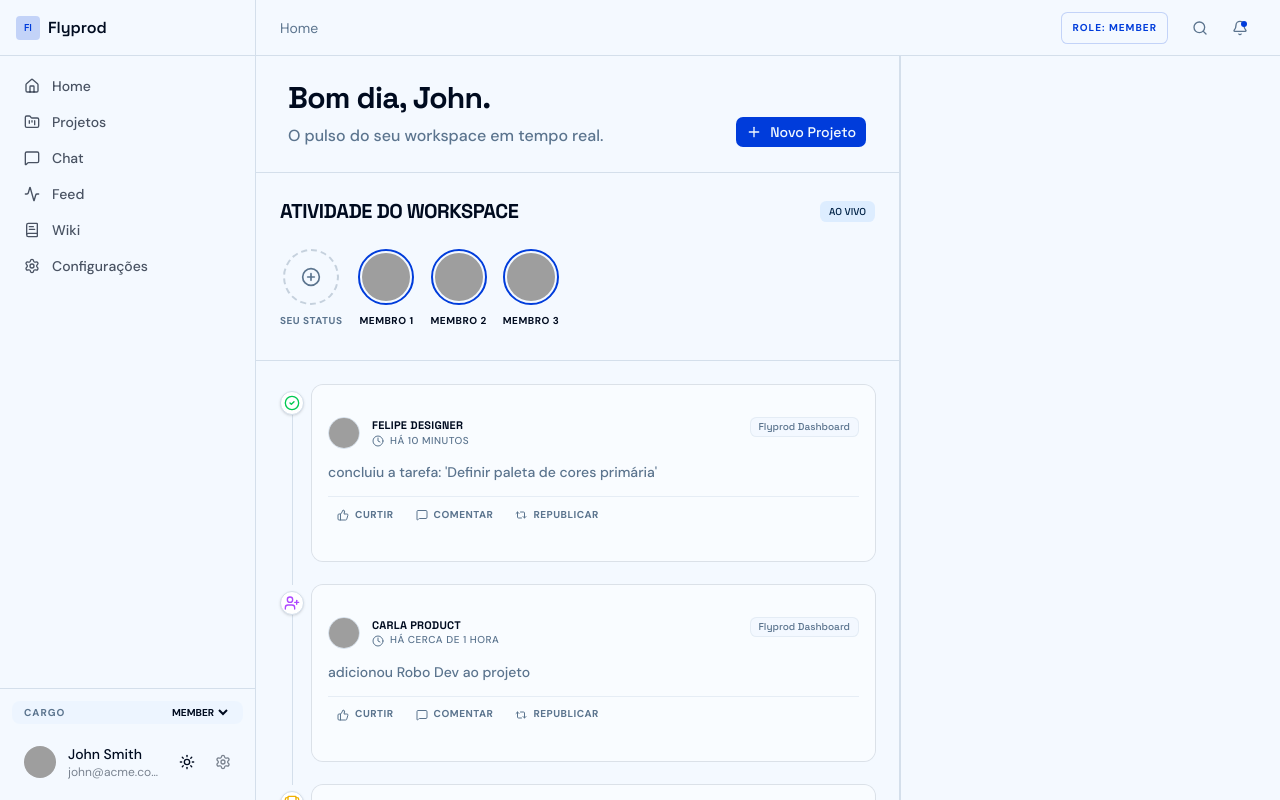
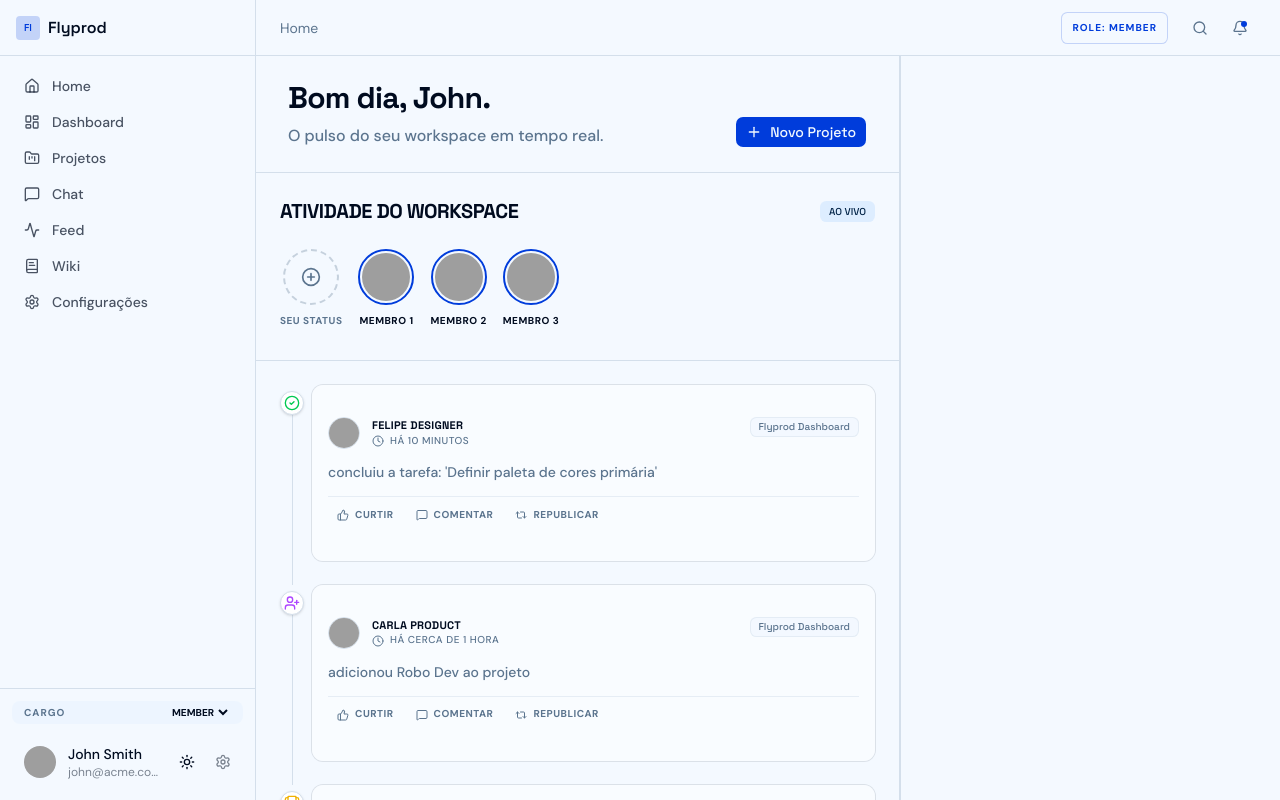
Before and after one commit to leandroota/b2b-saas-web, a Next.js app: page / in a window 1280 px wide. Built offline with nearby package versions, Linux system fonts and the light colour scheme; grey boxes are pictures that could not be loaded.

Commit message:
fix: sidebar types and enabled dashboard for all roles

```diff
--- a/src/components/layout/sidebar.tsx
+++ b/src/components/layout/sidebar.tsx
@@ -21,7 +21,7 @@ import { PermissionGuard } from "@/components/auth/permission-guard";
 
 const navItems = [
     { icon: Home, label: "Home", href: "/" },
-    { icon: LayoutDashboard, label: "Dashboard", href: "/dashboard", role: 'ADMIN' },
+    { icon: LayoutDashboard, label: "Dashboard", href: "/dashboard" },
     { icon: FolderKanban, label: "Projetos", href: "/projects" },
     { icon: MessageSquare, label: "Chat", href: "/chat" },
     { icon: Activity, label: "Feed", href: "/feed" },
@@ -46,7 +46,7 @@ export function Sidebar() {
 
             {/* Primary Navigation */}
             <nav className="flex-1 overflow-y-auto p-3 space-y-1">
-                {navItems.map((item) => {
+                {navItems.map((item: any) => {
                     const content = (
                         <Link key={item.href} href={item.href}>
                             <span
@@ -63,7 +63,7 @@ export function Sidebar() {
 
                     if (item.role) {
                         return (
-                            <PermissionGuard key={item.href} role={item.role as any}>
+                            <PermissionGuard key={item.href} role={item.role}>
                                 {content}
                             </PermissionGuard>
                         );
```
